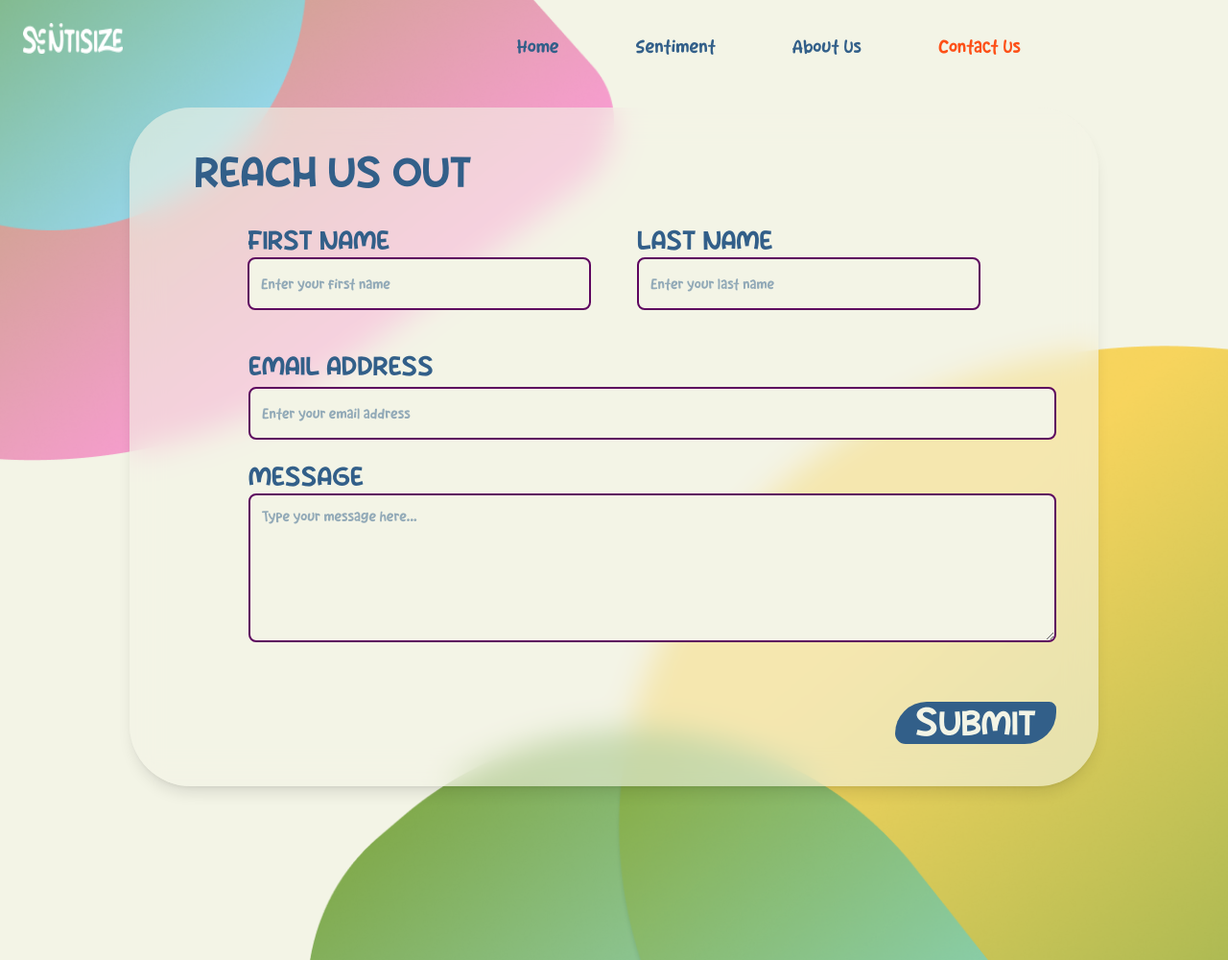
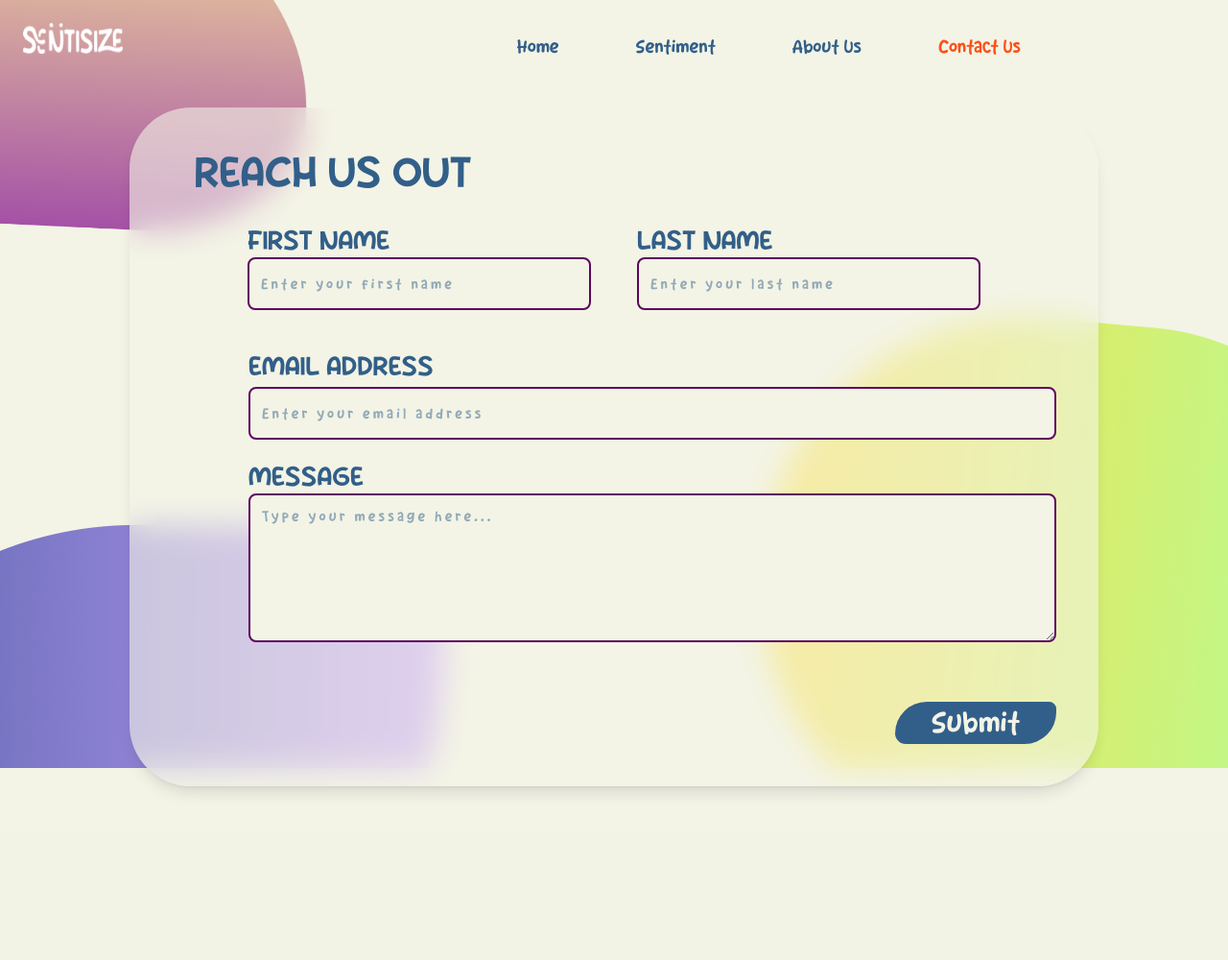
Before and after one commit to Rejeno/Data-Mining, a Flask app: page /contact in a window 1280 px wide. Shown: the whole page at 96% size. After the commit the page ends 826 px from the top, so only its background shows below. Run offline with Flask 3, Linux system fonts and the light colour scheme; parts of the project's set-up code (start-up, migrations or seed data) failed here and were passed over.

Commit message:
MarkSuggestions
Added letter spacing and changes in designs

```diff
--- a/static/css/styles.css
+++ b/static/css/styles.css
@@ -16,3 +16,7 @@
   .font-body {
     font-family: "body", sans-serif;
   }
+
+  .custom-letter-spacing {
+    letter-spacing: 0.2rem;
+}
--- a/templates/contact.html
+++ b/templates/contact.html
@@ -22,11 +22,22 @@
         </div>
     </nav>
 
-    <div class="max-w-7xl mx-auto p-[1rem] flex-1">
-        <div> <img src="../static/public/blue-br-1.png" alt="wihh" class="absolute top-0 left-0 w-[20rem] h-[15rem] object-full z-[-1]"></div>
-        <div> <img src="../static/public/pink-br-1.png" alt="wah" class="absolute top-0 left-0 w-[40rem] h-[30rem] object-full z-[-2]"></div>
-        <div> <img src="../static/public/green-br-1.png" alt="wah" class="absolute top-[47.5rem] right-[10rem] w-[50rem] h-[15rem] object-full z-[-3]"></div>
-        <div> <img src="../static/public/yellow-br-1.png" alt="wah" class="absolute top-[22.5rem] right-0 w-[40rem] h-[40rem] object-full z-[-4]"></div>
+    <div class="max-w-8xl mx-auto p-[1rem] flex-1">
+        <div> <img src="../static/topleftViolet.png" alt="wihh" class="absolute top-0 left-0 w-[20rem] h-[15rem] object-full z-[-1]"></div>
+        <div>
+            <img
+                src="../static/Rectangle 19.png"
+                alt="wah"
+                class="absolute bottom-0 right-0">
+        </div>
+
+        <div>
+            <img
+                src="../static/bottomViollet.png"
+                alt="wah"
+                class="absolute bottom-0 left-0">
+        </div>
+
 
         <!-- Main Content Section -->
         <main class="flex gap-[0.5rem] mb-[2rem] col-2 bg-[#F3F4E6]/60 p-[1.25rem] rounded-[4rem] backdrop-blur-lg shadow-lg h-auto z-3">
@@ -42,10 +53,11 @@
 
                         <!-- Box -->
                         <input
-                            id="first-name"
-                            type="text"
-                            placeholder="Enter your first name"
-                            class="w-full h-[3.4375rem] bg-[#F3F4E6] border-2 border-[#5D055F] rounded-lg p-[0.75rem] text-[#325F89] text-[0.875rem] font-body mt-[3rem]">
+                        id="first-name"
+                        type="text"
+                        placeholder="Enter your first name"
+                        class="w-full h-[3.4375rem] bg-[#F3F4E6] border-2 border-[#5D055F] rounded-lg p-[0.75rem] text-[#325F89] text-[0.875rem] font-body mt-[3rem] custom-letter-spacing">
+
                     </div>
 
                     <!-- Last Name -->
@@ -58,7 +70,7 @@
                             id="last-name"
                             type="text"
                             placeholder="Enter your last name"
-                            class="w-full h-[3.4375rem] bg-[#F3F4E6] border-2 border-[#5D055F] rounded-lg p-[0.75rem] text-[#325F89] text-[0.875rem] font-body mt-[3rem]">
+                            class="w-full h-[3.4375rem] bg-[#F3F4E6] border-2 border-[#5D055F] rounded-lg p-[0.75rem] text-[#325F89] text-[0.875rem] font-body mt-[3rem] custom-letter-spacing">
                     </div>
                 </div>
 
@@ -72,7 +84,7 @@
                         id="email"
                         type="email"
                         placeholder="Enter your email address"
-                        class="w-[52.625rem] h-[3.4375rem] bg-[#F3F4E6] border-2 border-[#5D055F] rounded-lg p-[0.75rem] text-[#325F89] text-[0.875rem] font-body mt-[3.5rem] ml-[5rem]">
+                        class="w-[52.625rem] h-[3.4375rem] bg-[#F3F4E6] border-2 border-[#5D055F] rounded-lg p-[0.75rem] text-[#325F89] text-[0.875rem] font-body mt-[3.5rem] ml-[5rem] custom-letter-spacing">
                 </div>
 
                 <!-- Message -->
@@ -84,13 +96,13 @@
                     <textarea
                         id="MESSAGE"
                         placeholder="Type your message here..."
-                        class="w-[52.625rem] h-[9.6875rem] bg-[#F3F4E6] border-2 border-[#5D055F] rounded-lg p-[0.75rem] text-[#325F89] text-[0.875rem] font-body mt-[2rem] ml-[5rem]"></textarea>
+                        class="w-[52.625rem] h-[9.6875rem] bg-[#F3F4E6] border-2 border-[#5D055F] rounded-lg p-[0.75rem] text-[#325F89] text-[0.875rem] font-body mt-[2rem] ml-[5rem] custom-letter-spacing"></textarea>
                 </div>
                  <!-- Submit Button -->
                 <div class="flex justify-end mt-[2rem] ">
                     <button
                     type="submit"
-                    class="bg-[#325F89] text-[#F3F4E6] text-[1.8125rem] font-medium font-title w-[10.5rem] h-[2.75rem] rounded-tl-[5.625rem] rounded-tr-[1.25rem] rounded-br-[5.625rem] rounded-bl-[1.875rem] cursor-pointer transition hover:bg-[#4EC3B9]">
+                    class="bg-[#325F89] text-[#F3F4E6] text-[1.8125rem] font-body w-[10.5rem] h-[2.75rem] rounded-tl-[5.625rem] rounded-tr-[1.25rem] rounded-br-[5.625rem] rounded-bl-[1.875rem] cursor-pointer transition hover:bg-[#4EC3B9]">
                     Submit
                 </button>
 
```
Also changed, not shown: static/Rectangle 19.png (added), static/bottomViollet.png (added), static/topleftViolet.png (added).
